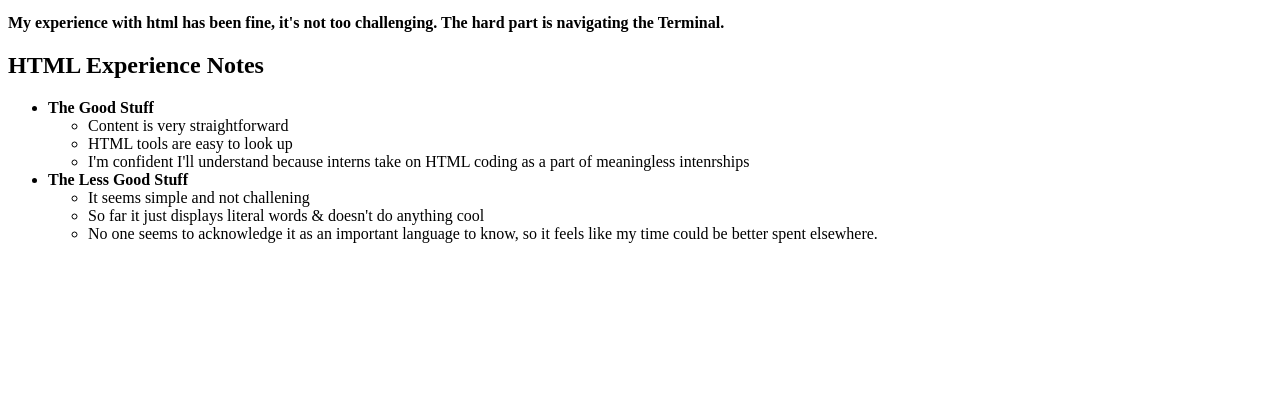
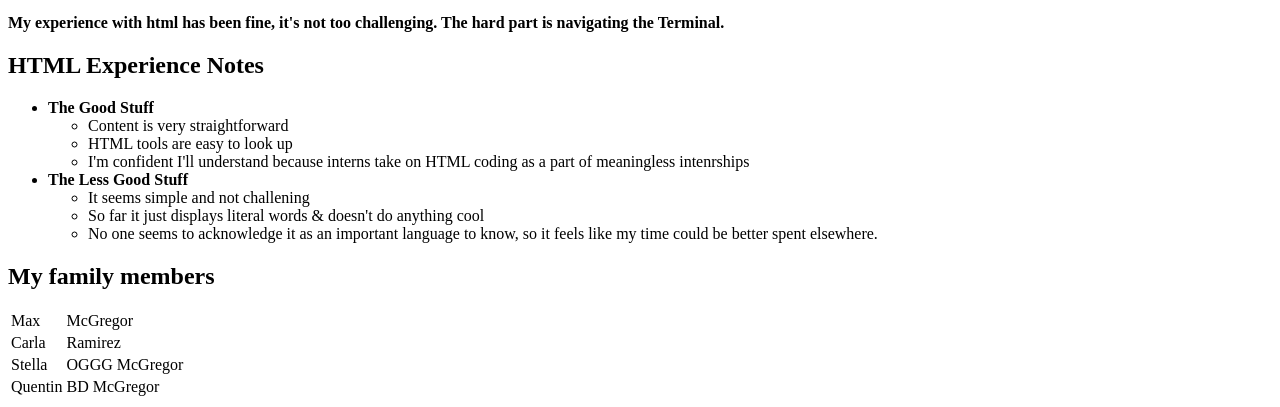
Before and after one commit to maxmcgregor/SDPre, a plain HTML site: page Blog/index.html in a window 1280 px wide. Shown: the part 563-970 px from the top of the page. Before the commit the page ends 822 px from the top, so only its background shows below. Drawn offline with Linux system fonts and the light colour scheme.

Commit message:
added family member table

```diff
--- a/Blog/index.html
+++ b/Blog/index.html
@@ -35,5 +35,26 @@
           <li>No one seems to acknowledge it as an important language to know, so it feels like my time could be better spent elsewhere.</li>
         </ul>
         </ul>
+
+    <h2>My family members</h2>
+    <table>
+      <tr>
+        <td>Max</td>
+        <td>McGregor</td>
+      </tr>
+      <tr>
+        <td>Carla</td>
+        <td>Ramirez</td>
+      </tr>
+      <tr>
+        <td>Stella</td>
+        <td>OGGG McGregor</td>
+      </tr>
+      <tr>
+        <td>Quentin</td>
+        <td>BD McGregor</td>
+      </tr>
+    </table>
+
   </body>
 </html>
```
